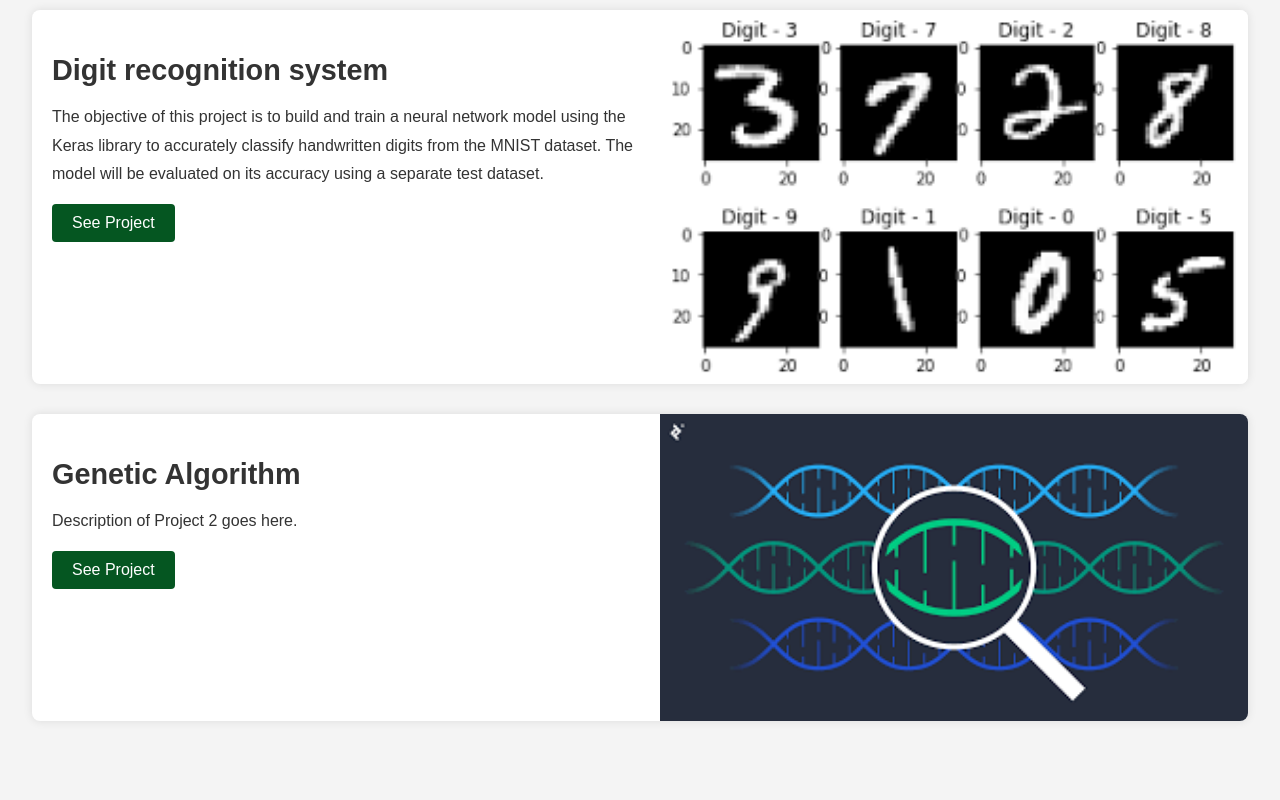
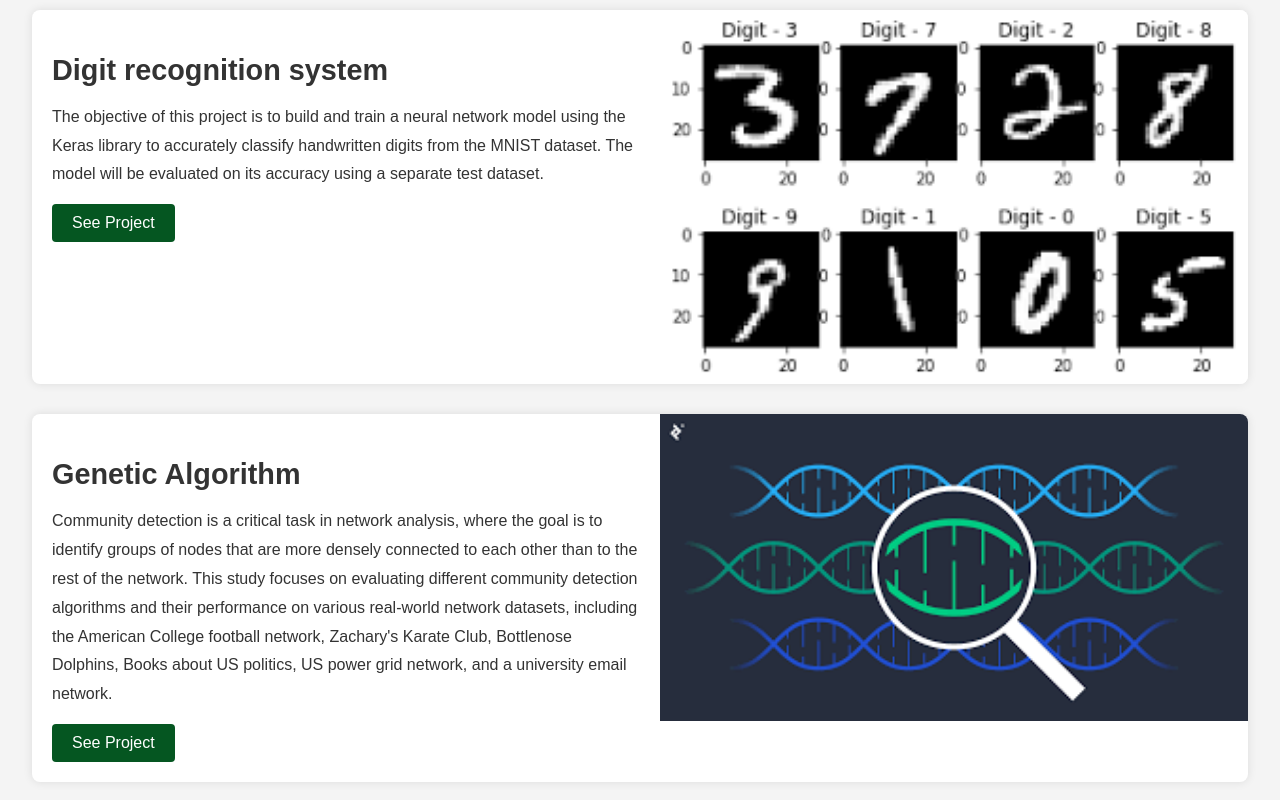
Before and after one commit to zedekiah85/portfolio, a plain HTML site: page projects.html in a window 1280 px wide. Shown: the part 1676-2476 px from the top of the page. Drawn offline with Linux system fonts and the light colour scheme.

Commit message:
added description for genetic algorithm  project

```diff
--- a/projects.html
+++ b/projects.html
@@ -74,7 +74,7 @@
         <section class="project">
             <div class="project-info">
                 <h2>Genetic Algorithm</h2>
-                <p>Description of Project 2 goes here.</p>
+                <p>Community detection is a critical task in network analysis, where the goal is to identify groups of nodes that are more densely connected to each other than to the rest of the network. This study focuses on evaluating different community detection algorithms and their performance on various real-world network datasets, including the American College football network, Zachary's Karate Club, Bottlenose Dolphins, Books about US politics, US power grid network, and a university email network.</p>
                 <a href="https://github.com/zedekiah85/genetic_algorithm" target="_blank" class="btn">See Project</a>
             </div>
             <div class="project-image">
```
